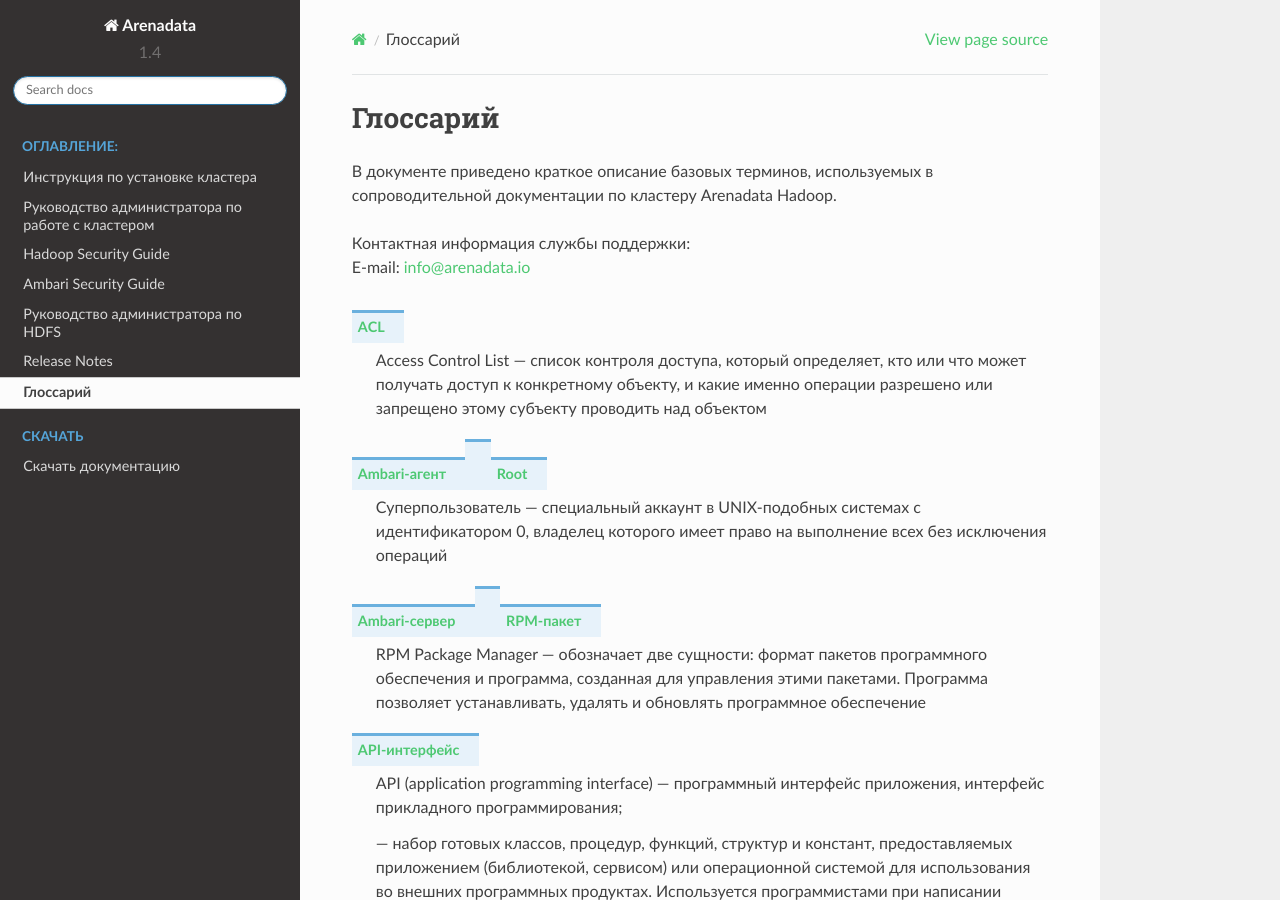
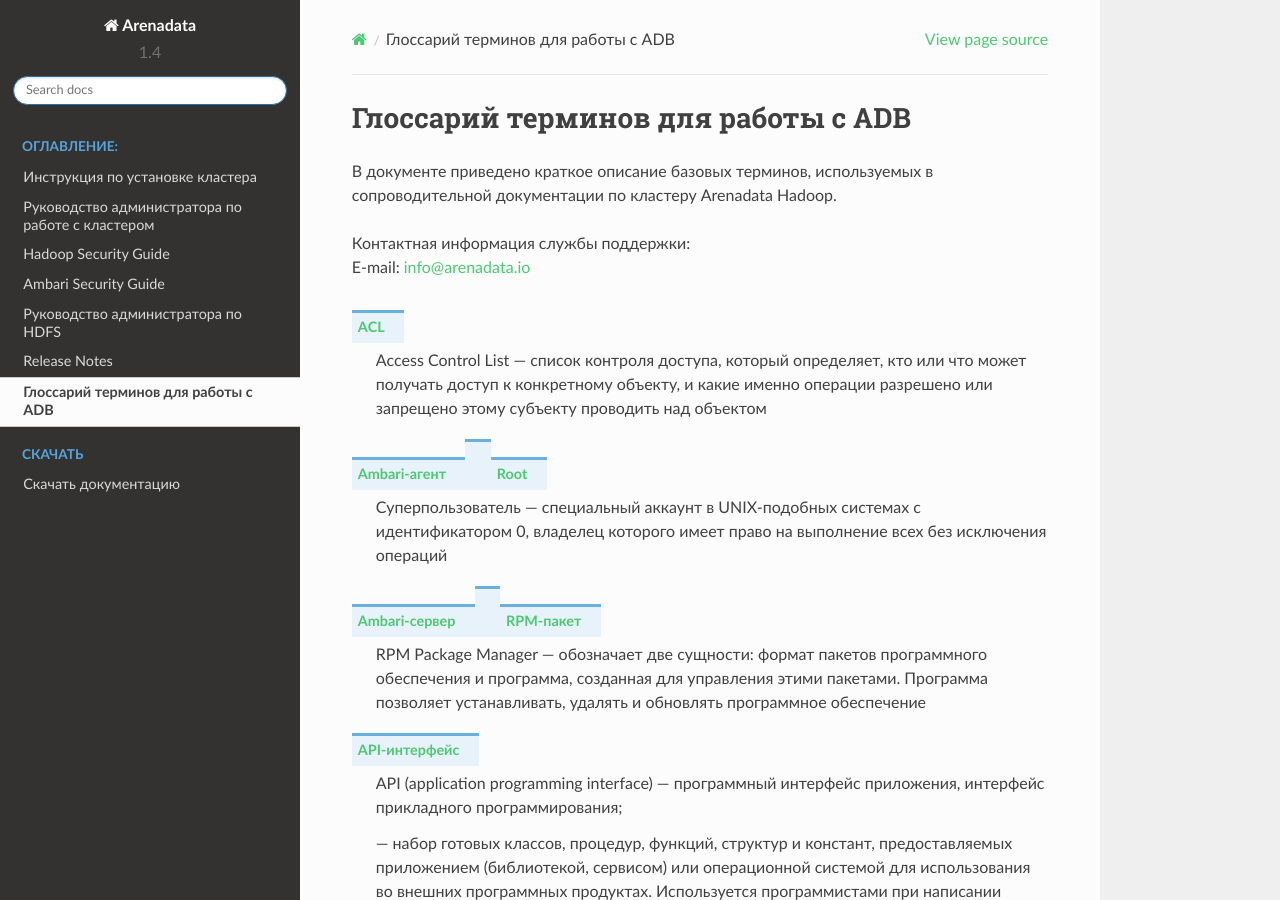
Before and after one commit to arenadata/docs_adps, a Sphinx documentation site: the page built from source/Glossary.rst, in a window 1280 px wide and 900 px high. Built offline with Sphinx 7.4.7 and the Read the Docs theme 2.0.0, drawn with Linux system fonts in a browser that asks for light colours.

Commit message:
Update Glossary.rst

```diff
--- a/source/Glossary.rst
+++ b/source/Glossary.rst
@@ -1,5 +1,5 @@
-Глоссарий
-=========
+Глоссарий терминов для работы с ADB
+===================================
 
 .. |br| raw:: html
 
```
